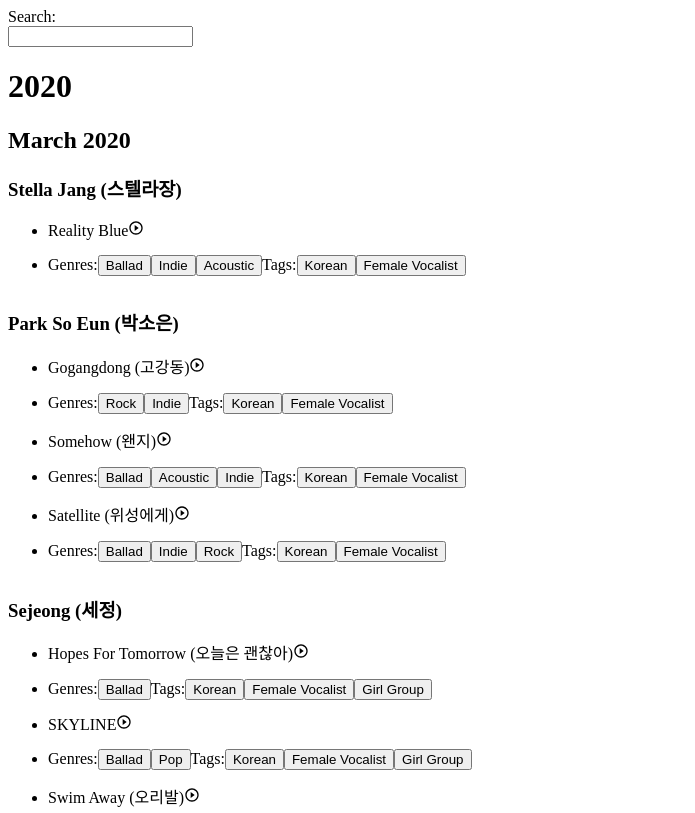
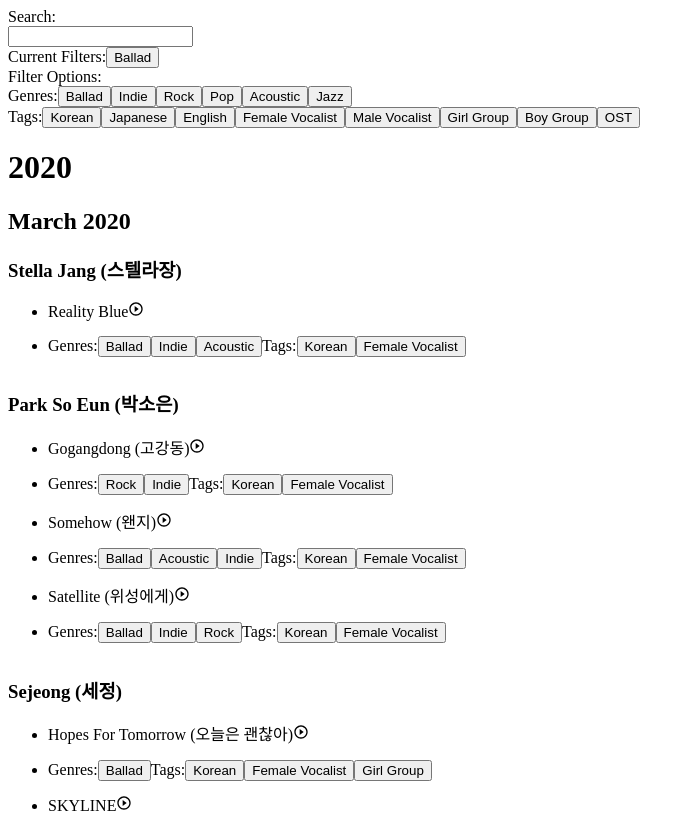
Before and after one commit to marvintran/MySongList, a React (Create React App) app: page / in a window 1280 px wide. Shown: the top 813 px of the page, without its empty margins (0-695 px from the left). Built offline with nearby package versions, Linux system fonts and the light colour scheme.

Commit message:
Created a spot to show all of the filters/tags and the current filters/tags

```diff
--- a/src/App.js
+++ b/src/App.js
@@ -1,6 +1,8 @@
 import React from 'react';
 import SearchBar from "./components/SearchBar";
 import MonthList from "./components/MonthList";
+import CurrentFilters from "./components/CurrentFilters";
+import FilterOptions from "./components/FilterOptions";
 import "./App.css";
 
 import january2020 from './data/2020_01_january.json';
@@ -11,7 +13,25 @@ class App extends React.Component {
   constructor(props) {
     super(props);
     this.state = {
-      filterText: ''
+      filterText: '',
+      filterGenre: {
+        ballad: true,
+        indie: false,
+        rock: false,
+        popSong: false,
+        acoustic: false,
+        jazz: false
+        },
+      filterTag: {
+        korean: false,
+        japanese: false,
+        english: false,
+        femaleVocalist: false,
+        maleVocalist: false,
+        girlGroup: false,
+        boyGroup: false,
+        ost: false
+      }
     };
 
     this.handleFilterTextChange = this.handleFilterTextChange.bind(this);
@@ -27,8 +47,17 @@ class App extends React.Component {
     return (
       <div>
         <div>
-          <SearchBar filterText={this.state.filterText}
-                     onFilterTextChange={this.handleFilterTextChange}/>
+          <SearchBar
+            filterText={this.state.filterText}
+            onFilterTextChange={this.handleFilterTextChange}
+          />
+          <CurrentFilters
+            filterGenre={this.state.filterGenre}
+            filterTag={this.state.filterTag}
+          />
+          <FilterOptions
+
+          />
         </div>
 
         <div>
--- /dev/null
+++ b/src/components/CurrentFilters.js
@@ -0,0 +1,72 @@
+import React from 'react';
+
+class CurrentFilters extends React.Component {
+  render() {
+
+
+    return (
+      <div>
+        Current Filters:
+        { this.props.filterGenre.ballad
+          ? <button>Ballad</button>
+          : null
+        }
+        { this.props.filterGenre.indie
+          ? <button>Indie</button>
+          : null
+        }
+        { this.props.filterGenre.rock
+          ? <button>Rock</button>
+          : null
+        }
+        { this.props.filterGenre.popSong
+          ? <button>Pop</button>
+          : null
+        }
+        { this.props.filterGenre.acoustic
+          ? <button>Acoustic</button>
+          : null
+        }
+        { this.props.filterGenre.jazz
+          ? <button>Jazz</button>
+          : null
+        }
+
+        { this.props.filterTag.korean
+          ? <button>Korean</button>
+          : null
+        }
+        { this.props.filterTag.japanese
+          ? <button>Japanese</button>
+          : null
+        }
+        { this.props.filterTag.english
+          ? <button>English</button>
+          : null
+        }
+        { this.props.filterTag.femaleVocalist
+          ? <button>Female Vocalist</button>
+          : null
+        }
+        { this.props.filterTag.maleVocalist
+          ? <button>Male Vocalist</button>
+          : null
+        }
+        { this.props.filterTag.girlGroup
+          ? <button>Girl Group</button>
+          : null
+        }
+        { this.props.filterTag.boyGroup
+          ? <button>Boy Group</button>
+          : null
+        }
+        { this.props.filterTag.ost
+          ? <button>OST</button>
+          : null
+        }
+      </div>
+    )
+  }
+}
+
+export default CurrentFilters;
--- /dev/null
+++ b/src/components/FilterOptions.js
@@ -0,0 +1,37 @@
+import React from 'react';
+
+class FilterOptions extends React.Component {
+  filterClick(event, value) {
+    alert(value);
+  }
+
+  render() {
+    return (
+      <div>
+        Filter Options:
+        <div>
+          Genres:
+          <button onClick={e => this.filterClick(e, "ballad")}>Ballad</button>
+          <button onClick={e => this.filterClick(e, "indie")}>Indie</button>
+          <button onClick={e => this.filterClick(e, "rock")}>Rock</button>
+          <button onClick={e => this.filterClick(e, "popSong")}>Pop</button>
+          <button onClick={e => this.filterClick(e, "acoustic")}>Acoustic</button>
+          <button onClick={e => this.filterClick(e, "jazz")}>Jazz</button>
+        </div>
+        <div>
+          Tags:
+          <button onClick={e => this.filterClick(e, "korean")}>Korean</button>
+          <button onClick={e => this.filterClick(e, "japanese")}>Japanese</button>
+          <button onClick={e => this.filterClick(e, "english")}>English</button>
+          <button onClick={e => this.filterClick(e, "femaleVocalist")}>Female Vocalist</button>
+          <button onClick={e => this.filterClick(e, "maleVocalist")}>Male Vocalist</button>
+          <button onClick={e => this.filterClick(e, "girlGroup")}>Girl Group</button>
+          <button onClick={e => this.filterClick(e, "boyGroup")}>Boy Group</button>
+          <button onClick={e => this.filterClick(e, "ost")}>OST</button>
+        </div>
+      </div>
+    )
+  }
+}
+
+export default FilterOptions;
```
